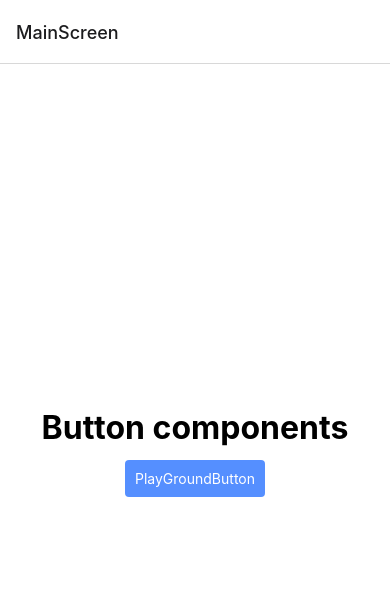
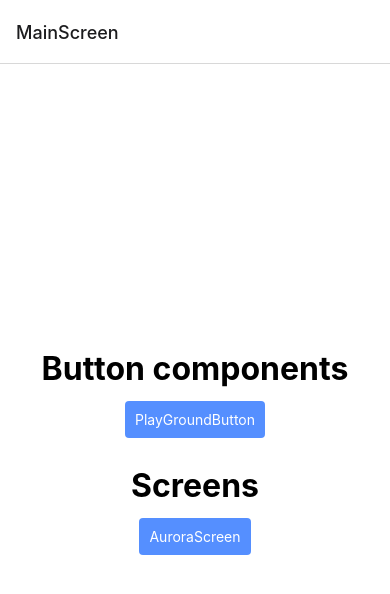
Before and after one commit to juanmanso/react-native, a React Native app: screen /MainScreen in a window 390 px wide. Shown: the top 594 px of the page. Built offline with nearby package versions, Linux system fonts and the light colour scheme.

Commit message:
feat(aurora): add aurora screen and navigation to it from main screen

```diff
--- a/src/navigator/StackNavigator.tsx
+++ b/src/navigator/StackNavigator.tsx
@@ -1,7 +1,8 @@
 import React from 'react';
 import { createNativeStackNavigator } from '@react-navigation/native-stack';
 
-import { MainScreen } from '../screens/MainScreen';
+import { MainScreen } from 'src/screens/MainScreen';
+import { AuroraScreen } from 'src/screens/AuroraScreen';
 
 const Stack = createNativeStackNavigator();
 
@@ -9,6 +10,7 @@ export const StackNavigator = () => {
   return (
     <Stack.Navigator>
       <Stack.Screen name="MainScreen" component={MainScreen} />
+      <Stack.Screen name="AuroraScreen" component={AuroraScreen} />
     </Stack.Navigator>
   );
 };
--- /dev/null
+++ b/src/screens/AuroraScreen.tsx
@@ -0,0 +1,18 @@
+import React from 'react';
+import { StyleSheet, View } from 'react-native';
+
+import { Aurora } from 'src/components/organisms';
+
+export const AuroraScreen: React.FC = () => {
+  return (
+    <View style={styles.container}>
+      <Aurora />
+    </View>
+  );
+};
+
+const styles = StyleSheet.create({
+  container: {
+    top: -80,
+  },
+});
--- a/src/screens/MainScreen.tsx
+++ b/src/screens/MainScreen.tsx
@@ -1,15 +1,25 @@
 import React from 'react';
 import { StyleSheet, Text, View } from 'react-native';
+import { NativeStackScreenProps } from '@react-navigation/native-stack';
 
 import { PlaygroundButton } from 'src/components/atoms';
 
-export const MainScreen = () => {
+interface IMainScreen extends NativeStackScreenProps<any, any> {}
+
+export const MainScreen: React.FC<IMainScreen> = ({ navigation }) => {
   return (
     <View style={styles.container}>
       <Text style={styles.header}>Button components</Text>
       <View style={styles.separator} />
       <PlaygroundButton onPress={() => alert('PlaygroundButton pressed')}>
         <Text>PlayGroundButton</Text>
+      </PlaygroundButton>
+      <View style={styles.separator} />
+      <View style={styles.separator} />
+      <Text style={styles.header}>Screens</Text>
+      <View style={styles.separator} />
+      <PlaygroundButton onPress={() => navigation.navigate('AuroraScreen')}>
+        <Text>AuroraScreen</Text>
       </PlaygroundButton>
     </View>
   );
```
